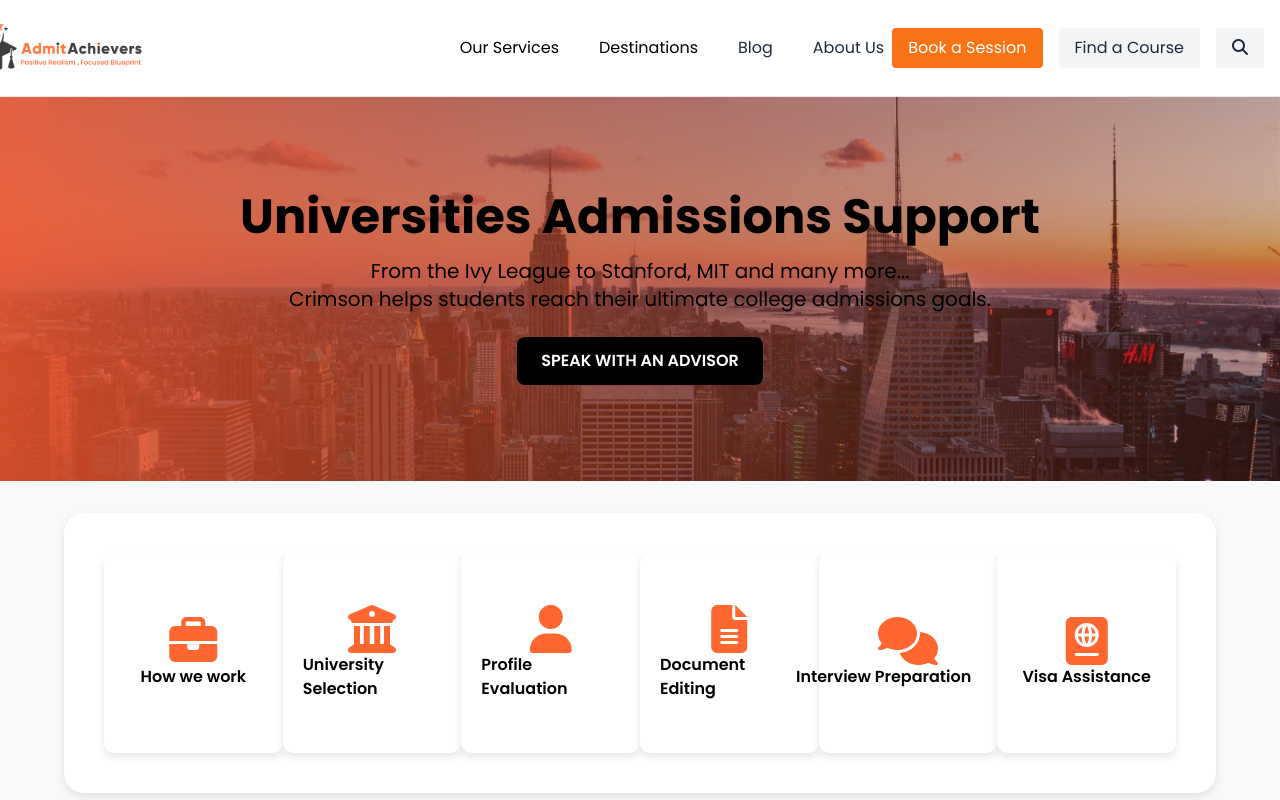
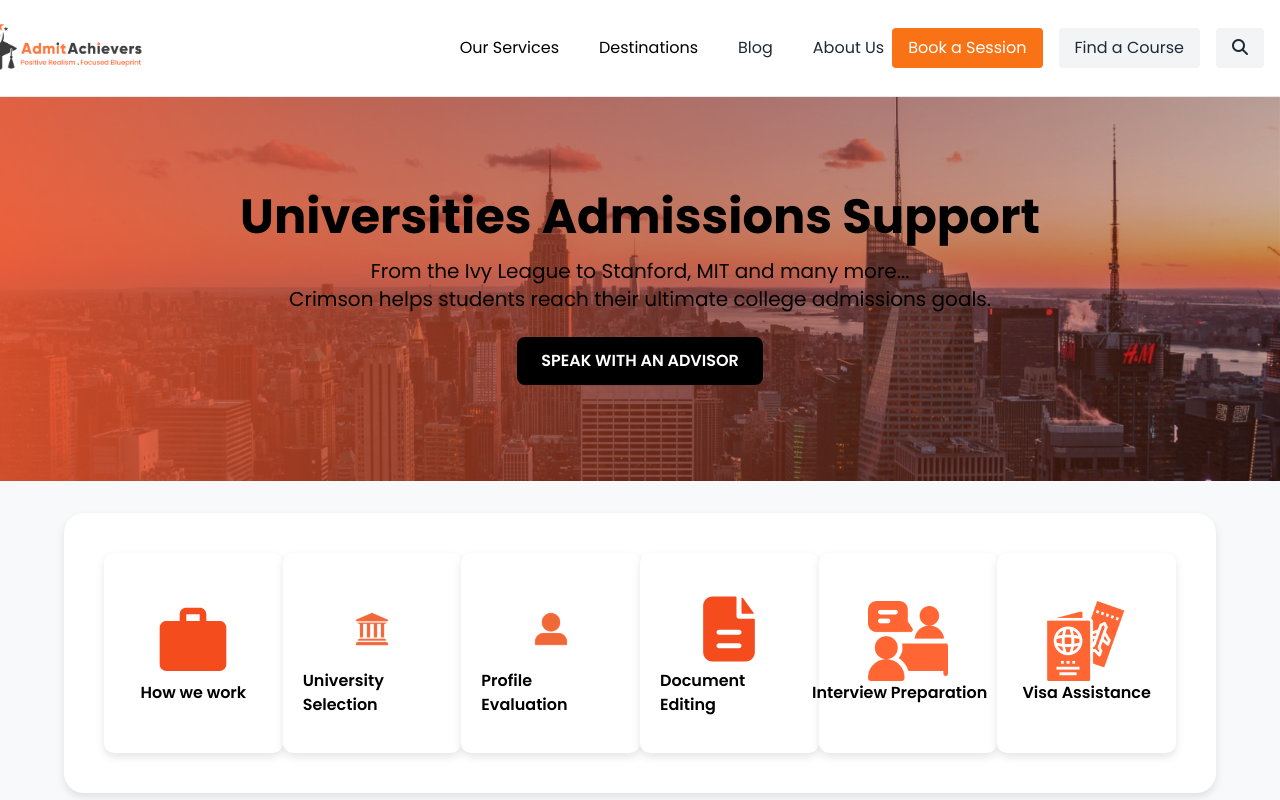
Before and after one commit to AradhyaDixit18/Admit_Achievers_Frontend, a React (Create React App) app: page /admissions in a window 1280 px wide. Shown: the top 800 px of the page. Built offline with nearby package versions, Linux system fonts and the light colour scheme.

Commit message:
admission

```diff
--- a/src/pages/Admissions/Admissions.css
+++ b/src/pages/Admissions/Admissions.css
@@ -33,6 +33,7 @@
     padding: 20px;
     border-radius: 10px;
     box-shadow: 0 4px 8px rgba(0, 0, 0, 0.1);
+
   }
 
   @media (max-width: 768px) {
--- a/src/pages/Admissions/Admissions.js
+++ b/src/pages/Admissions/Admissions.js
@@ -45,31 +45,31 @@ const Admissions = () => {
             </button>
           </div>
         </div>
-            <div className="relative container mx-auto  cards-section z-20 mt-8">
-                <div className="grid grid-cols-1 sm:grid-cols-2 md:grid-cols-3 lg:grid-cols-6  stats">
+        <div className="relative container mx-auto cards-section z-20 mt-8">
+          <div className="grid grid-cols-1 sm:grid-cols-2 md:grid-cols-3 lg:grid-cols-6 stats">
             <div className="flex flex-col items-center stat-item">
-                        <i className="fas fa-briefcase text-orange-500 text-4xl"></i>
-                        <p className="mt-2 text-md font-semibold">How we work</p>
+              <img src={HowWeWork} alt="How We Work" className="h-20" />
+              <p className="mt-4 text-md font-semibold">How we work</p>
             </div>
             <div className="flex flex-col items-center stat-item">
-                        <i className="fas fa-university text-orange-500 text-4xl"></i>
-                        <p className="mt-2 text-md font-semibold">University Selection</p>
+              <img src={UniversitySelection} alt="University Selection" className="h-20" />
+              <p className="mt-4 text-md font-semibold">University Selection</p>
             </div>
             <div className="flex flex-col items-center stat-item">
-                        <i className="fas fa-user text-orange-500 text-4xl"></i>
-                        <p className="mt-2 text-md font-semibold">Profile Evaluation</p>
+              <img src={ProfileEvaluation} alt="Profile Evaluation" className="h-20" />
+              <p className="mt-4 text-md font-semibold">Profile Evaluation</p>
             </div>
             <div className="flex flex-col items-center stat-item">
-                        <i className="fas fa-file-alt text-orange-500 text-4xl"></i>
-                        <p className="mt-2 text-md font-semibold">Document Editing</p>
+              <img src={DocumentEditing} alt="Document Editing" className="h-20" />
+              <p className="mt-4 text-md font-semibold">Document Editing</p>
             </div>
             <div className="flex flex-col items-center stat-item">
-                        <i className="fas fa-comments text-orange-500 text-4xl"></i>
-                        <p className="mt-2 text-md w-56 ml-36 font-semibold">Interview Preparation</p>
+              <img src={AdmissionInterview} alt="Interview Preparation" className="h-20" />
+              <p className="mt-4 text-md flex  font-semibold w-48 text-center">Interview Preparation</p>
             </div>
             <div className="flex flex-col items-center stat-item">
-                        <i className="fas fa-passport text-orange-500 text-4xl"></i>
-                        <p className="mt-2 text-md font-semibold">Visa Assistance</p>
+              <img src={AdmissionsVisa} alt="Visa Assistance" className="h-20" />
+              <p className="mt-4 text-md font-semibold">Visa Assistance</p>
             </div>
           </div>
         </div>
@@ -172,7 +172,7 @@ const Admissions = () => {
 
       <div className="section-container ">
         <div className="text-section">
-          <h2 className="section-title  ml-4 text-left text-5xl">Interview Preparation</h2>
+          <h2 className="section-title   ml-4 text-left text-5xl">Interview Preparation</h2>
           <p className="section-description">As a Crimson student, your personally matched strategist will help you build a university application list specifically for you, taking into account:</p>
           <ul className="list-disc aligned-list list-inside text-left mt-4">
             <li>Your current grades/test scores — filling out our will give you a good indication of your current match, target and reach schools - and where Crimson tutoring can take you.</li>
```
Lines whose indentation alone changed are shown as unchanged.
